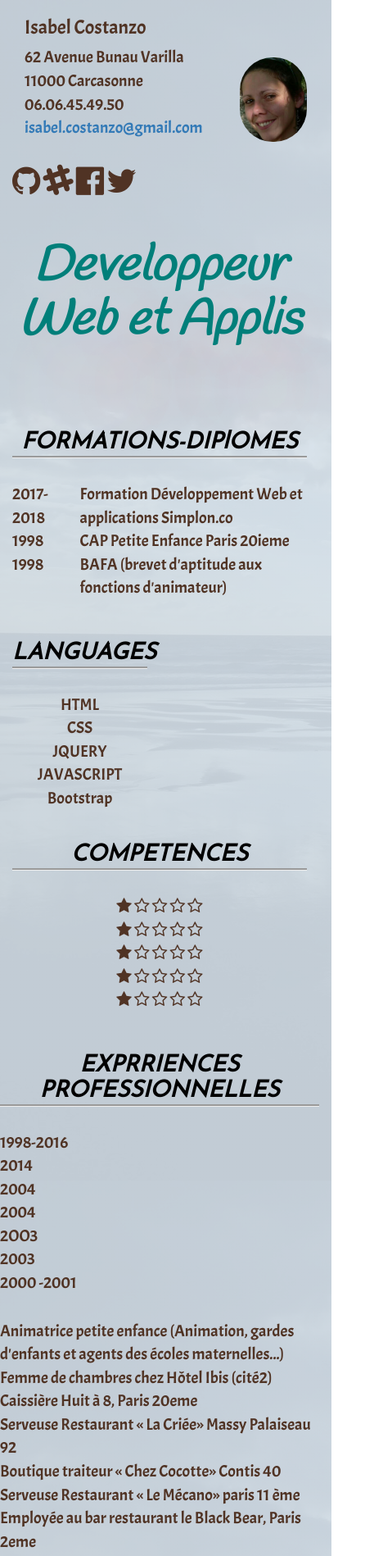
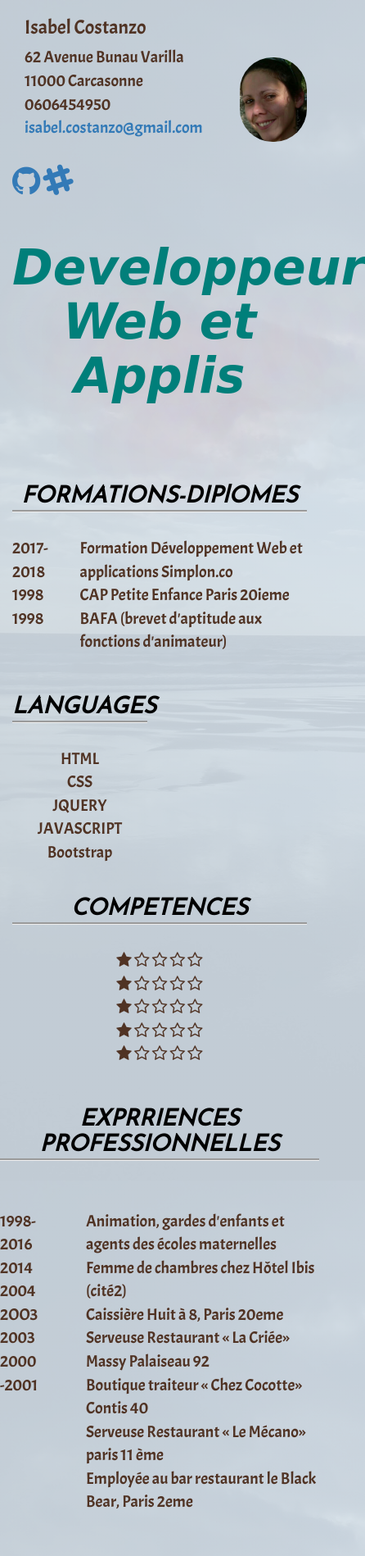
Before and after one commit to isa11/BootstrapCV, a plain HTML site: page index.html in a window 390 px wide. Shown: the top 1898 px of the page at 82% size, 446 px wide, since content can reach past the window. Drawn offline with nearby package versions, Linux system fonts and the light colour scheme; files whose address does not match are found by name.

Commit message:
fin cv normal en attente de correstion pour le responsive

```diff
--- a/index.html
+++ b/index.html
@@ -6,7 +6,7 @@
     <meta name="viewport" content="width=device-width, initial-scale=1">
     <link href="https://fonts.googleapis.com/css?family=Acme" rel="stylesheet">
     <link href="https://fonts.googleapis.com/css?family=Acme|Josefin+Sans" rel="stylesheet">
-    <link href="https://fonts.googleapis.com/css?family=Acme|Handlee|Josefin+Sans|Kreon" rel="stylesheet">
+    <link href="https://fonts.googleapis.com/css?family=Lobster" rel="stylesheet">
 
     <!-- The above 3 meta tags *must* come first in the head; any other head content must come *after* these tags -->
     <title>cv</title>
@@ -52,29 +52,23 @@ border :2px solid black;
 
   <div class="row vertical-center">
 
-	  <section class="col-sm-4 " >
-      <section class="col-md-12">
+	  <section class="col-sm-8 " >
+      <section class="col-md-6">
         <h3>Isabel Costanzo</h3>
 	   	    <ul class="list-unstyled">
 
             <li>62 Avenue Bunau Varilla</li>
             <li>11000 Carcasonne</li>
-            <li>06.06.45.49.50</li>
+            <li>0606454950</li>
             <li><a href="mailto:costanzo.isabel@gmail.com">isabel.costanzo@gmail.com</a></li>
 		      </ul>
       </section>
-    <i class="fa fa-github fa-2x" aria-hidden="true"></i>
-    <i class="fa fa-slack fa-2x" aria-hidden="true"></i>
-    <i class="fa fa-facebook-official fa-2x" aria-hidden="true"></i>
-    <i class="fa fa-twitter fa-2x" aria-hidden="true"></i>
+    <a href="https://github.com/isa11"><i class="fa fa-github fa-2x" aria-hidden="true"></i>
+    <a href="https://simplon-co.slack.com/threads/team/isabel11/"><i class="fa fa-slack fa-2x" aria-hidden="true"></i>
+      </section>
 
-
-
-
-
-      </section>
 	  </section>
-    <section class="col-md-offset-5 col-md-3">
+    <section class=" col-md-6">
       <img src="isa.jpg " class="img-responsive">
   </section>
 
@@ -169,34 +163,34 @@ border :2px solid black;
           </UL>
     </section>
   <div class="row">
-    <section class="col-md-12 text-center">
+    <section class="col-xs-12 col-md-12 text-center">
       <h3 class="stitre">EXPRRIENCES PROFESSIONNELLES</h3>
     </section>
-    <section class="col-md-4 ">
+    <section class="col-xs-3 col-sm-6 col-md-4 ">
       <ul class="list-unstyled">
         <li>1998-2016 </li>
+        <li></li>
         <li>2014</li>
-        <li>2004</li>
         <li>2004</li>
         <li>2OO3</li>
         <li>2003</li>
-        <li> 2000 -2001 </li>
+        <li>2000 -2001</li>
       </ul>
     </section>
-    <section class="col-md-8">
+    <section class="col-xs-9 col-sm-6 col-md-8">
       <ul class="list-unstyled">
-        <li>Animatrice petite enfance (Animation, gardes d'enfants et agents des écoles maternelles...)</li>
-        <li> Femme de chambres chez Hôtel Ibis (cité2)</li>
+        <li>Animation, gardes d'enfants et agents des écoles maternelles<br/></li>
+        <li>Femme de chambres chez Hôtel Ibis (cité2)</li>
         <li>Caissière Huit à 8, Paris 20eme</li>
-        <li> Serveuse Restaurant « La Criée» Massy Palaiseau 92</li>
-        <li> Boutique traiteur « Chez Cocotte» Contis 40</li>
-        <li> Serveuse Restaurant « Le Mécano» paris 11 ème</li>
+        <li>Serveuse Restaurant « La Criée» Massy Palaiseau 92</li>
+        <li>Boutique traiteur « Chez Cocotte» Contis 40</li>
+        <li>Serveuse Restaurant « Le Mécano» paris 11 ème</li>
         <li>Employée au bar restaurant le Black Bear, Paris 2eme</li>
       </ul>
     </section>
   </div>
   <div class="row">
-    <section class="col-md-12 text-center">
+    <section class="col-xs-12 col col-md-12 text-center">
       <h3 class="stitre">INFORMATIONS COMPLÉMENTAIRES</h3>
       <section class="col-md-4">
         <p>Permis B</p>
```
